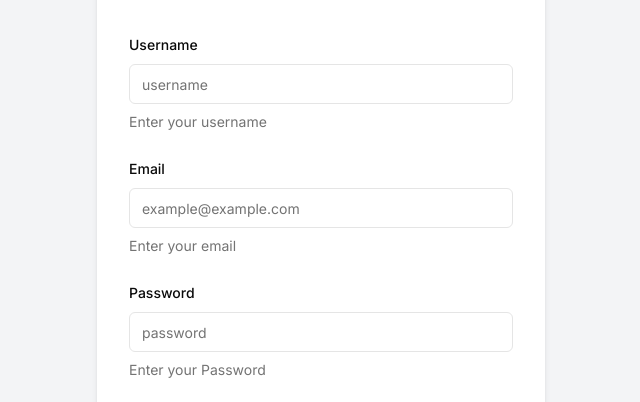
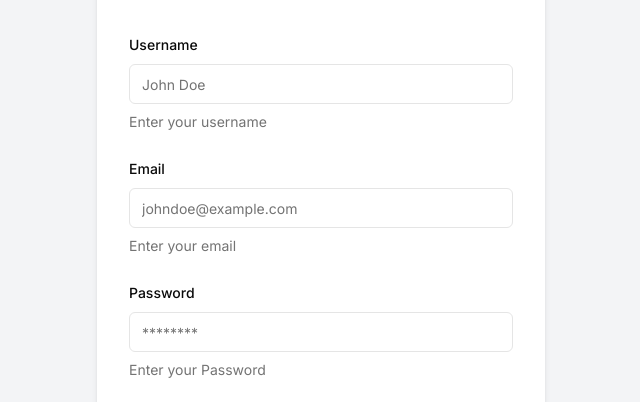
Before and after one commit to Gokul2003g/open-message, a Next.js app: page /sign-up in a window 1280 px wide. Shown: the part 230-632 px from the top of the page, without its empty margins (319-959 px from the left). Built offline with nearby package versions, Linux system fonts and the light colour scheme; no server answers.

Commit message:
do sign up

```diff
--- a/src/app/(auth)/sign-up/page.tsx
+++ b/src/app/(auth)/sign-up/page.tsx
@@ -5,7 +5,7 @@ import { useForm } from "react-hook-form";
 import { z } from "zod";
 import Link from "next/link";
 import { useEffect, useState } from "react";
-import { useDebounceValue } from "usehooks-ts";
+import { useDebounceCallback } from "usehooks-ts";
 import { useToast } from "@/components/ui/use-toast";
 import { useRouter } from "next/navigation";
 import { signUpSchema } from "@/schemas/signUpSchema";
@@ -29,7 +29,7 @@ const Page = () => {
   const [isCheckingUsername, setIsCheckingUsername] = useState(false);
   const [isSubmitting, setIsSubmitting] = useState(false);
 
-  const debouncedUsername = useDebounceValue(username, 300);
+  const debounced = useDebounceCallback(setUsername, 500);
 
   const { toast } = useToast();
   const router = useRouter();
@@ -44,15 +44,17 @@ const Page = () => {
   });
 
   useEffect(() => {
+    console.log("getting fired multiple times");
     const checkUsernameUnique = async () => {
-      if (debouncedUsername) {
+      if (username) {
         setIsCheckingUsername(true);
         setUsernameMessage("");
 
         try {
-          const response = await axios.get(
-            `/api/check-username-unique?username=${debouncedUsername}`,
+          const response = await axios.get<ApiResponse>(
+            `/api/check-username-unique?username=${username}`,
           );
+
           setUsernameMessage(response.data.message);
         } catch (error) {
           const axiosError = error as AxiosError<ApiResponse>;
@@ -66,7 +68,7 @@ const Page = () => {
     };
 
     checkUsernameUnique();
-  }, [debouncedUsername]);
+  }, [username]);
 
   const onSubmit = async (data: z.infer<typeof signUpSchema>) => {
     setIsSubmitting(true);
@@ -120,14 +122,20 @@ const Page = () => {
                     <FormLabel>Username</FormLabel>
                     <FormControl>
                       <Input
-                        placeholder="username"
+                        placeholder="John Doe"
                         {...field}
                         onChange={(e) => {
                           field.onChange(e);
-                          setUsername(e.target.value);
+                          debounced(e.target.value);
                         }}
                       />
                     </FormControl>
+                    {isCheckingUsername && <Loader2 className="animate-spin" />}
+                    <p
+                      className={`text-sm ${usernameMessage === "Username available" ? "text-green-500" : "text-red-500"}`}
+                    >
+                      {usernameMessage}
+                    </p>
                     <FormDescription>Enter your username</FormDescription>
                     <FormMessage />
                   </FormItem>
@@ -140,7 +148,7 @@ const Page = () => {
                   <FormItem>
                     <FormLabel>Email</FormLabel>
                     <FormControl>
-                      <Input placeholder="example@example.com" {...field} />
+                      <Input placeholder="johndoe@example.com" {...field} />
                     </FormControl>
                     <FormDescription>Enter your email</FormDescription>
                     <FormMessage />
@@ -156,7 +164,7 @@ const Page = () => {
                     <FormControl>
                       <Input
                         type="password"
-                        placeholder="password"
+                        placeholder="********"
                         {...field}
                       />
                     </FormControl>
--- a/src/app/api/check-username-unique/route.ts
+++ b/src/app/api/check-username-unique/route.ts
@@ -9,6 +9,7 @@ const UsernameQuerySchema = z.object({
 
 export async function GET(request: Request) {
   await dbConnect();
+  console.log("Because of this2");
 
   try {
     const { searchParams } = new URL(request.url);
--- a/src/app/api/get-messages/route.ts
+++ b/src/app/api/get-messages/route.ts
@@ -6,6 +6,7 @@ import mongoose from "mongoose";
 
 export async function POST(request: Request) {
   await dbConnect();
+  console.log("Because of this1");
 
   const session = await getServerSession(authOptions);
   const user = session?.user;
--- a/src/app/api/send-message/route.ts
+++ b/src/app/api/send-message/route.ts
@@ -4,6 +4,7 @@ import { Message } from "@/model/User.model";
 
 export async function POST(request: Request) {
   await dbConnect();
+  console.log("Because of this4");
 
   const { username, content } = await request.json();
 
--- a/src/app/api/sign-up/route.ts
+++ b/src/app/api/sign-up/route.ts
@@ -5,6 +5,7 @@ import bcrypt from "bcryptjs";
 
 export async function POST(request: Request) {
   await dbConnect();
+  console.log("Because of this mostly");
   try {
     const { username, email, password } = await request.json();
 
--- a/src/app/api/verify-code/route.ts
+++ b/src/app/api/verify-code/route.ts
@@ -6,6 +6,7 @@ import { z } from "zod";
 
 export async function POST(request: Request) {
   await dbConnect();
+  console.log("Because of this3");
 
   try {
     const { username, code } = await request.json();
```
